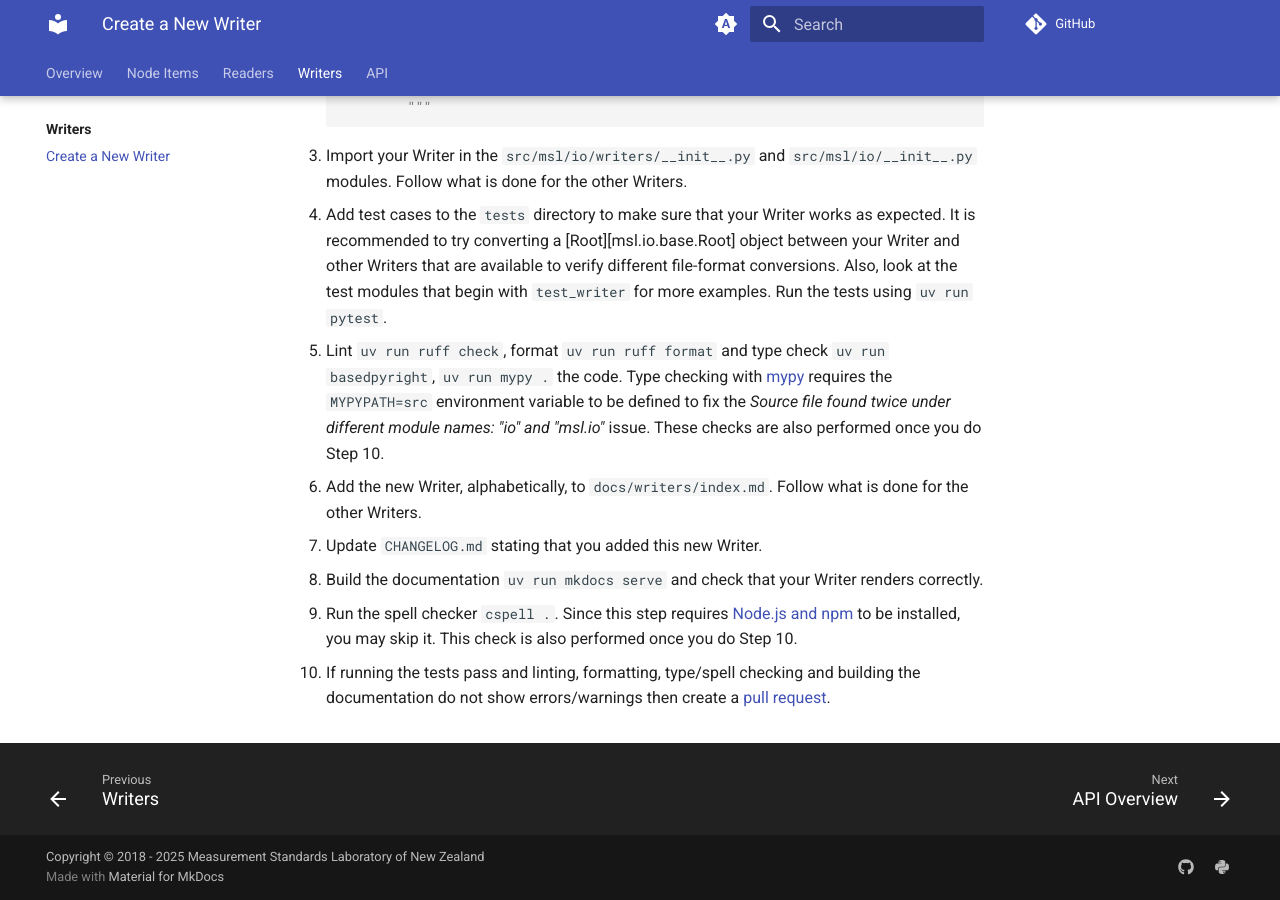
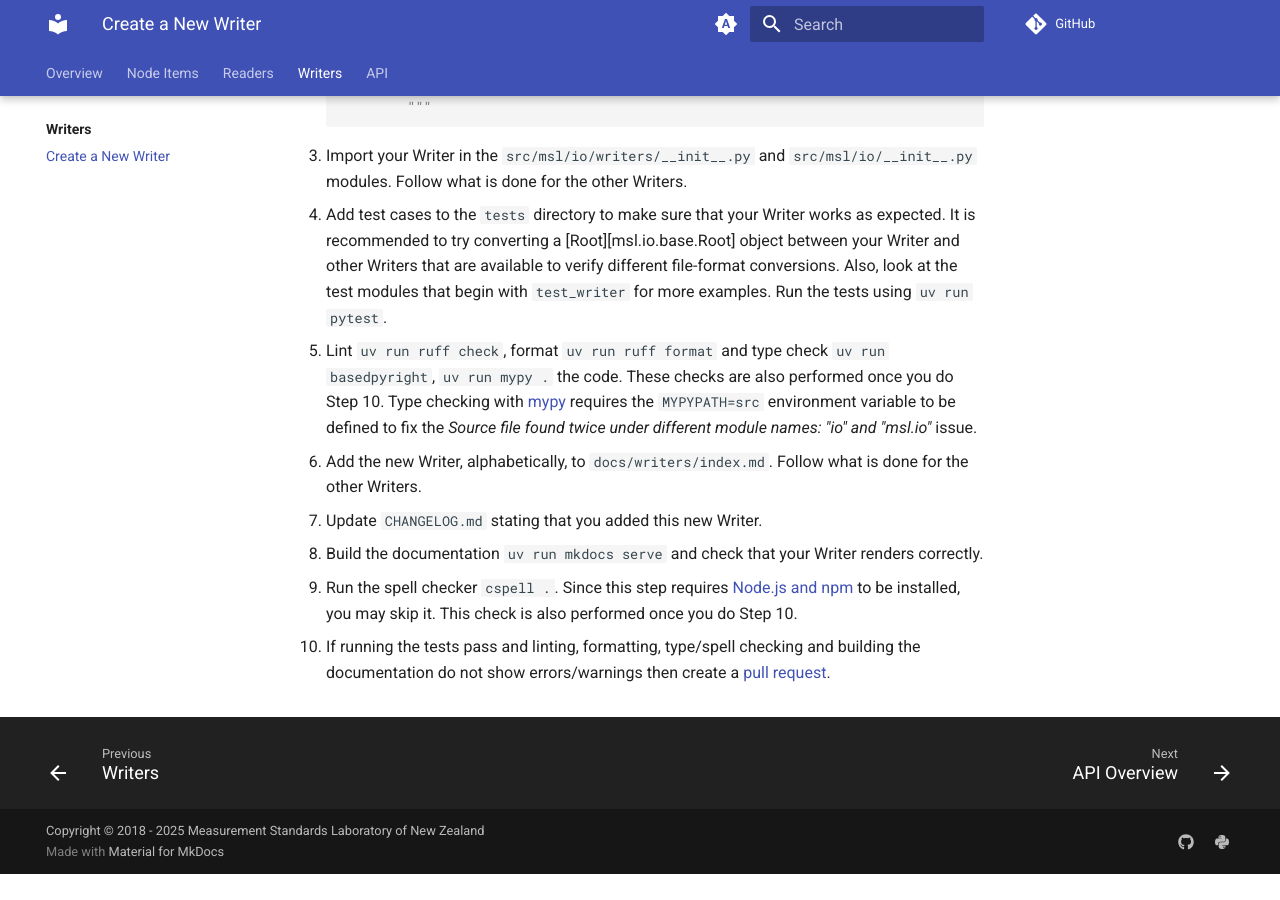
Before and after one commit to MSLNZ/msl-io, an MkDocs documentation site: the page built from docs/writers/create.md, in a window 1280 px wide and 900 px high, scrolled down 1038 px. Built offline with MkDocs 1.6.1 and Material for MkDocs 9.7.7, drawn with Linux system fonts in a browser that asks for light colours; comment, search, counter and statistics services are not loaded; the version menu is left out; after the commit the page ends 1912 px from its top, so only the background shows below that.

```diff
--- a/docs/writers/create.md
+++ b/docs/writers/create.md
@@ -45,7 +45,7 @@ When adding a new [Writer][msl.io.base.Writer] to the [repository]{:target="_bla
 
 4. Add test cases to the `tests` directory to make sure that your Writer works as expected. It is recommended to try converting a [Root][msl.io.base.Root] object between your Writer and other Writers that are available to verify different file-format conversions. Also, look at the test modules that begin with `test_writer` for more examples. Run the tests using `uv run pytest`.
 
-5. Lint `uv run ruff check`, format `uv run ruff format` and type check `uv run basedpyright`, `uv run mypy .` the code. Type checking with [mypy]{:target="_blank"} requires the `MYPYPATH=src` environment variable to be defined to fix the *Source file found twice under different module names: "io" and "msl.io"* issue. These checks are also performed once you do Step 10.
+5. Lint `uv run ruff check`, format `uv run ruff format` and type check `uv run basedpyright`, `uv run mypy .` the code. These checks are also performed once you do Step 10. Type checking with [mypy]{:target="_blank"} requires the `MYPYPATH=src` environment variable to be defined to fix the *Source file found twice under different module names: "io" and "msl.io"* issue.
 
 6. Add the new Writer, alphabetically, to `docs/writers/index.md`. Follow what is done for the other Writers.
 
```
Also changed, not shown: docs/readers/create.md (+1 -1 lines).
